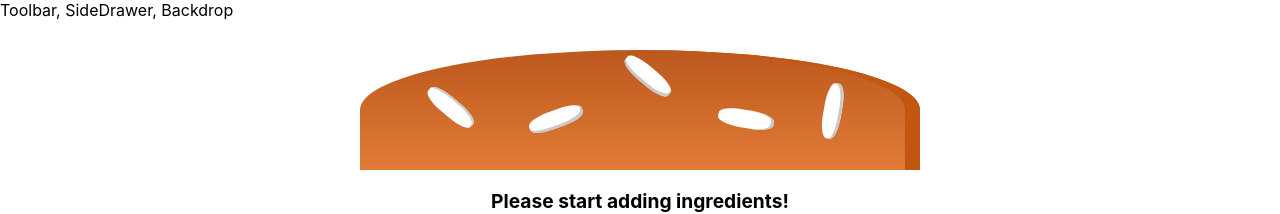
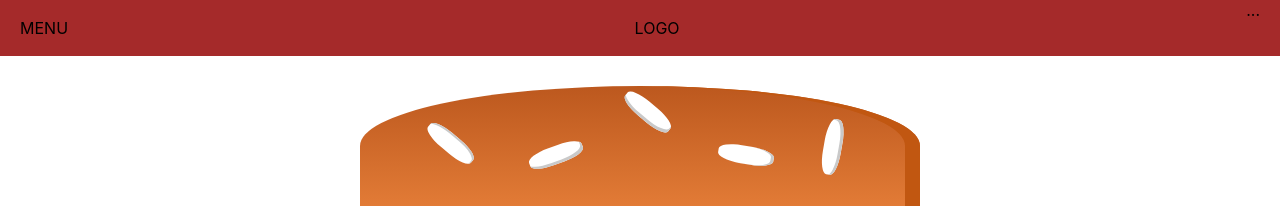
Before and after one commit to Linkonsq/Burger-Builder, a React (Create React App) app: page / in a window 1280 px wide. Shown: the top 214 px of the page. Built offline with nearby package versions, Linux system fonts and the light colour scheme.

Commit message:
Added logo

```diff
--- a/src/components/Layout/Layout.js
+++ b/src/components/Layout/Layout.js
@@ -1,10 +1,11 @@
 import React from 'react';
 import Auxi from '../../hoc/Auxi';
 import classes from './Layout.module.css';
+import Toolbar from '../Navigation/Toolbar/Toolbar';
 
 const layout = (props) => (
   <Auxi>
-    <div>Toolbar, SideDrawer, Backdrop</div>
+    <Toolbar />
     <main className={classes.Content}>
       {props.children}
     </main>
--- a/src/components/Layout/Layout.module.css
+++ b/src/components/Layout/Layout.module.css
@@ -1,3 +1,3 @@
 .Content {
-  margin-top: 16px;
+  margin-top: 72px;
 }
--- /dev/null
+++ b/src/components/Navigation/Toolbar/Toolbar.js
@@ -0,0 +1,14 @@
+import React from 'react';
+import classes from './Toolbar.module.css';
+
+const toolbar = (props) => (
+  <header className={classes.Toolbar}>
+    <div>MENU</div>
+    <div>LOGO</div>
+    <nav>
+      ...
+    </nav>
+  </header>
+);
+
+export default toolbar;
--- /dev/null
+++ b/src/components/Navigation/Toolbar/Toolbar.module.css
@@ -0,0 +1,18 @@
+.Toolbar {
+  height: 56px;
+  width: 100%;
+  position: fixed;
+  top: 0;
+  left: 0;
+  background-color: brown;
+  display: flex;
+  justify-content: space-between;
+  align-items: center;
+  padding: 0 20px;
+  box-sizing: border-box;
+  z-index: 90;
+}
+
+.Toolbar nav {
+  height: 100%;
+}
```
Also changed, not shown: 1 other file (tests, documents, lock files or other folders).
